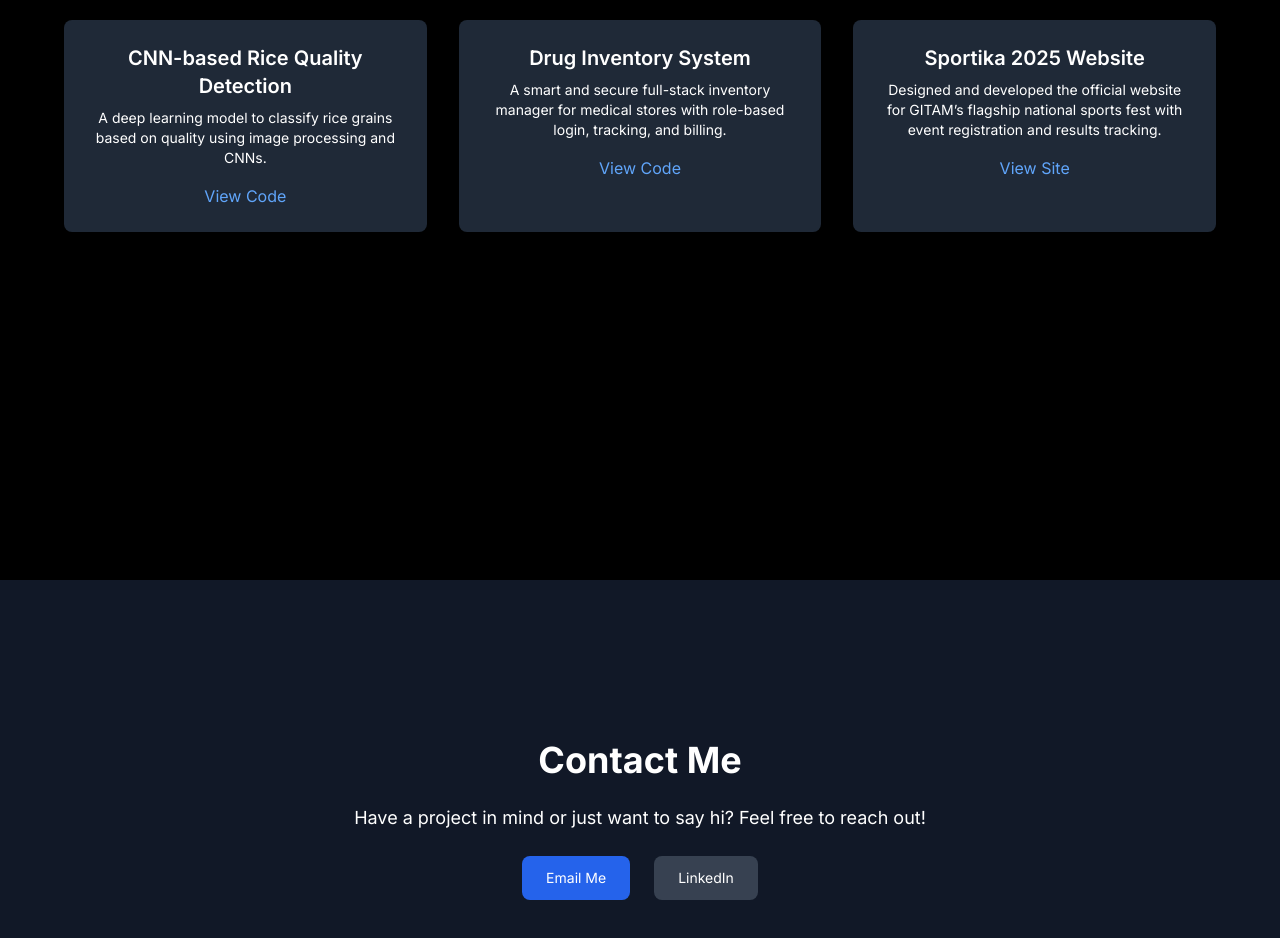
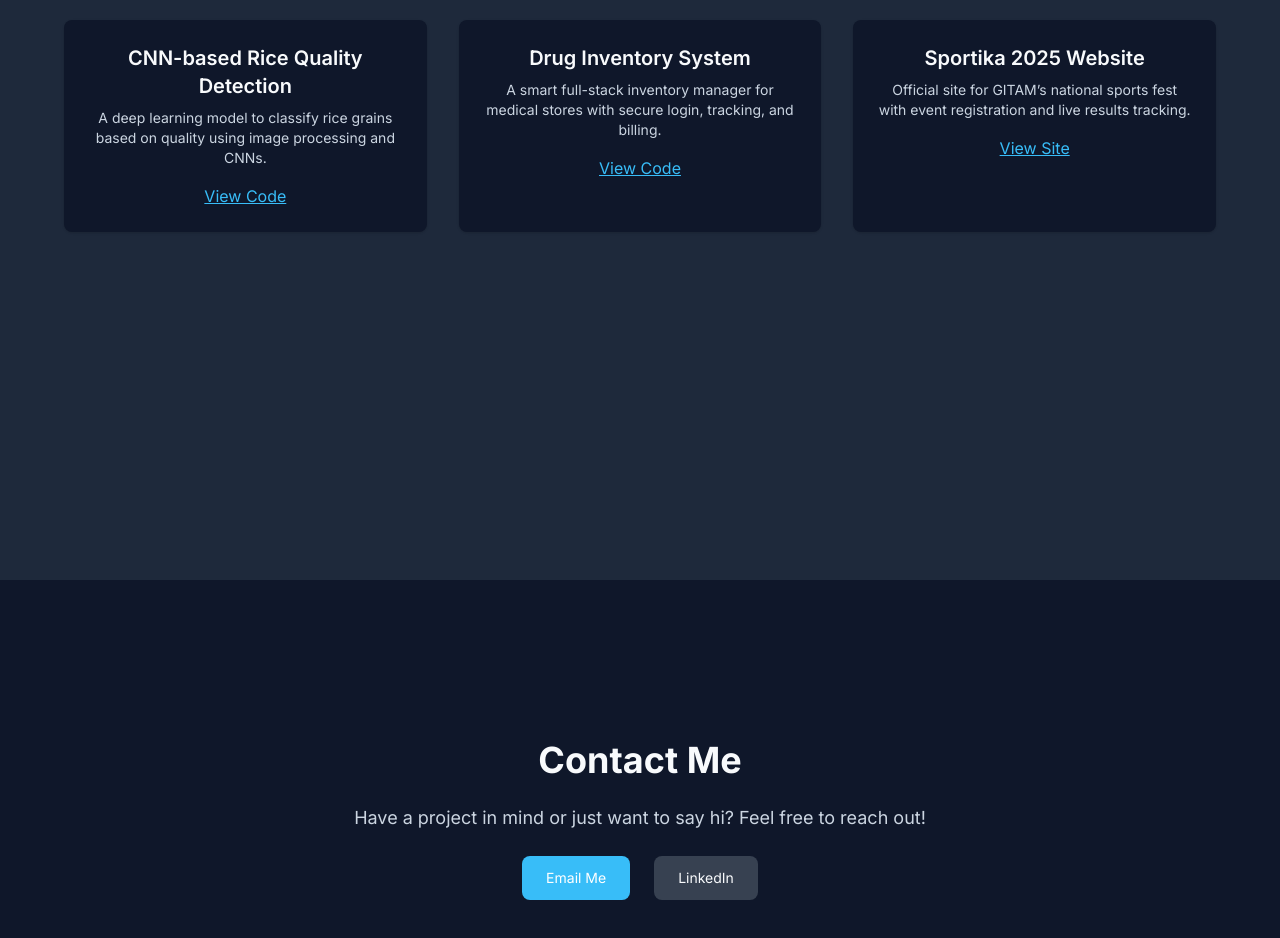
Before and after one commit to pdesai7245/pushkar-portfolio, a React (Create React App) app: page / in a window 1280 px wide. Shown: the part 1660-2598 px from the top of the page. Built offline with nearby package versions, Linux system fonts and the light colour scheme.

Commit message:
Updated color theme and animations for all sections

```diff
--- a/src/components/About.js
+++ b/src/components/About.js
@@ -4,7 +4,7 @@ function About() {
   return (
     <section
       id="about"
-      className="bg-gray-800 text-white py-40 px-6 min-h-screen"
+      className="bg-[#0f172a] text-[#f8fafc] py-40 px-6 min-h-screen"
     >
       <motion.div
         className="max-w-4xl mx-auto text-center"
@@ -14,8 +14,8 @@ function About() {
         viewport={{ once: true }}
       >
         <h2 className="text-4xl font-bold mb-6">About Me</h2>
-        <p className="text-lg leading-relaxed">
-          I’m <span className="font-semibold">Pushkar Desai</span>, a 3rd-year CSBS student at GITAM University with a passion for software development, blockchain, and sports leadership. I love building things that matter.
+        <p className="text-lg leading-relaxed text-[#cbd5e1]">
+          I’m <span className="font-semibold text-[#38bdf8]">Pushkar Desai</span>, a 3rd-year CSBS student at GITAM University with a passion for software development, blockchain, and sports leadership. I love building impactful digital experiences and organizing large-scale events like Sportika 2025.
         </p>
       </motion.div>
     </section>
--- a/src/components/Contact.js
+++ b/src/components/Contact.js
@@ -4,7 +4,7 @@ function Contact() {
   return (
     <section
       id="contact"
-      className="bg-gray-900 text-white py-40 px-6 min-h-screen"
+      className="bg-[#0f172a] text-[#f8fafc] py-40 px-6 min-h-screen"
     >
       <motion.div
         className="max-w-4xl mx-auto text-center"
@@ -14,13 +14,13 @@ function Contact() {
         viewport={{ once: true }}
       >
         <h2 className="text-4xl font-bold mb-6">Contact Me</h2>
-        <p className="mb-6 text-lg">
+        <p className="mb-6 text-lg text-[#cbd5e1]">
           Have a project in mind or just want to say hi? Feel free to reach out!
         </p>
         <div className="flex flex-col sm:flex-row justify-center gap-6 text-sm">
           <a
             href="mailto:your.email@example.com"
-            className="bg-blue-600 hover:bg-blue-700 px-6 py-3 rounded-lg"
+            className="bg-[#38bdf8] hover:bg-[#0ea5e9] text-white px-6 py-3 rounded-lg transition"
           >
             Email Me
           </a>
--- a/src/components/Projects.js
+++ b/src/components/Projects.js
@@ -4,7 +4,7 @@ function Projects() {
   return (
     <section
       id="projects"
-      className="bg-black text-white py-40 px-6 min-h-screen"
+      className="bg-[#1e293b] text-[#f8fafc] py-40 px-6 min-h-screen"
     >
       <div className="max-w-6xl mx-auto text-center">
         <motion.h2
@@ -18,59 +18,45 @@ function Projects() {
         </motion.h2>
 
         <div className="grid grid-cols-1 sm:grid-cols-2 lg:grid-cols-3 gap-8">
-          {/* Project 1 */}
+          {[
+            {
+              title: "CNN-based Rice Quality Detection",
+              desc: "A deep learning model to classify rice grains based on quality using image processing and CNNs.",
+              link: "#",
+              label: "View Code"
+            },
+            {
+              title: "Drug Inventory System",
+              desc: "A smart full-stack inventory manager for medical stores with secure login, tracking, and billing.",
+              link: "#",
+              label: "View Code"
+            },
+            {
+              title: "Sportika 2025 Website",
+              desc: "Official site for GITAM’s national sports fest with event registration and live results tracking.",
+              link: "#",
+              label: "View Site"
+            },
+          ].map((proj, i) => (
             <motion.div
-            className="bg-gray-800 p-6 rounded-lg shadow hover:shadow-xl transition"
+              key={proj.title}
+              className="bg-[#0f172a] p-6 rounded-lg shadow hover:shadow-xl transition"
               whileHover={{ scale: 1.05 }}
               initial={{ opacity: 0, y: 60 }}
               whileInView={{ opacity: 1, y: 0 }}
-            transition={{ duration: 0.7 }}
+              transition={{ duration: 0.7, delay: 0.1 * i }}
               viewport={{ once: true }}
             >
-            <h3 className="text-xl font-semibold mb-2">
-              CNN-based Rice Quality Detection
-            </h3>
-            <p className="text-sm mb-4">
-              A deep learning model to classify rice grains based on quality using image processing and CNNs.
-            </p>
-            <a href="#" className="text-blue-400 hover:underline">View Code</a>
+              <h3 className="text-xl font-semibold mb-2">{proj.title}</h3>
+              <p className="text-sm mb-4 text-[#cbd5e1]">{proj.desc}</p>
+              <a
+                href={proj.link}
+                className="text-[#38bdf8] hover:text-[#0ea5e9] underline"
+              >
+                {proj.label}
+              </a>
             </motion.div>
-
-          {/* Project 2 */}
-          <motion.div
-            className="bg-gray-800 p-6 rounded-lg shadow hover:shadow-xl transition"
-            whileHover={{ scale: 1.05 }}
-            initial={{ opacity: 0, y: 60 }}
-            whileInView={{ opacity: 1, y: 0 }}
-            transition={{ duration: 0.7, delay: 0.1 }}
-            viewport={{ once: true }}
-          >
-            <h3 className="text-xl font-semibold mb-2">
-              Drug Inventory System
-            </h3>
-            <p className="text-sm mb-4">
-              A smart and secure full-stack inventory manager for medical stores with role-based login, tracking, and billing.
-            </p>
-            <a href="#" className="text-blue-400 hover:underline">View Code</a>
-          </motion.div>
-
-          {/* Project 3 */}
-          <motion.div
-            className="bg-gray-800 p-6 rounded-lg shadow hover:shadow-xl transition"
-            whileHover={{ scale: 1.05 }}
-            initial={{ opacity: 0, y: 60 }}
-            whileInView={{ opacity: 1, y: 0 }}
-            transition={{ duration: 0.7, delay: 0.2 }}
-            viewport={{ once: true }}
-          >
-            <h3 className="text-xl font-semibold mb-2">
-              Sportika 2025 Website
-            </h3>
-            <p className="text-sm mb-4">
-              Designed and developed the official website for GITAM’s flagship national sports fest with event registration and results tracking.
-            </p>
-            <a href="#" className="text-blue-400 hover:underline">View Site</a>
-          </motion.div>
+          ))}
         </div>
       </div>
     </section>
```
Lines whose indentation alone changed are shown as unchanged.
